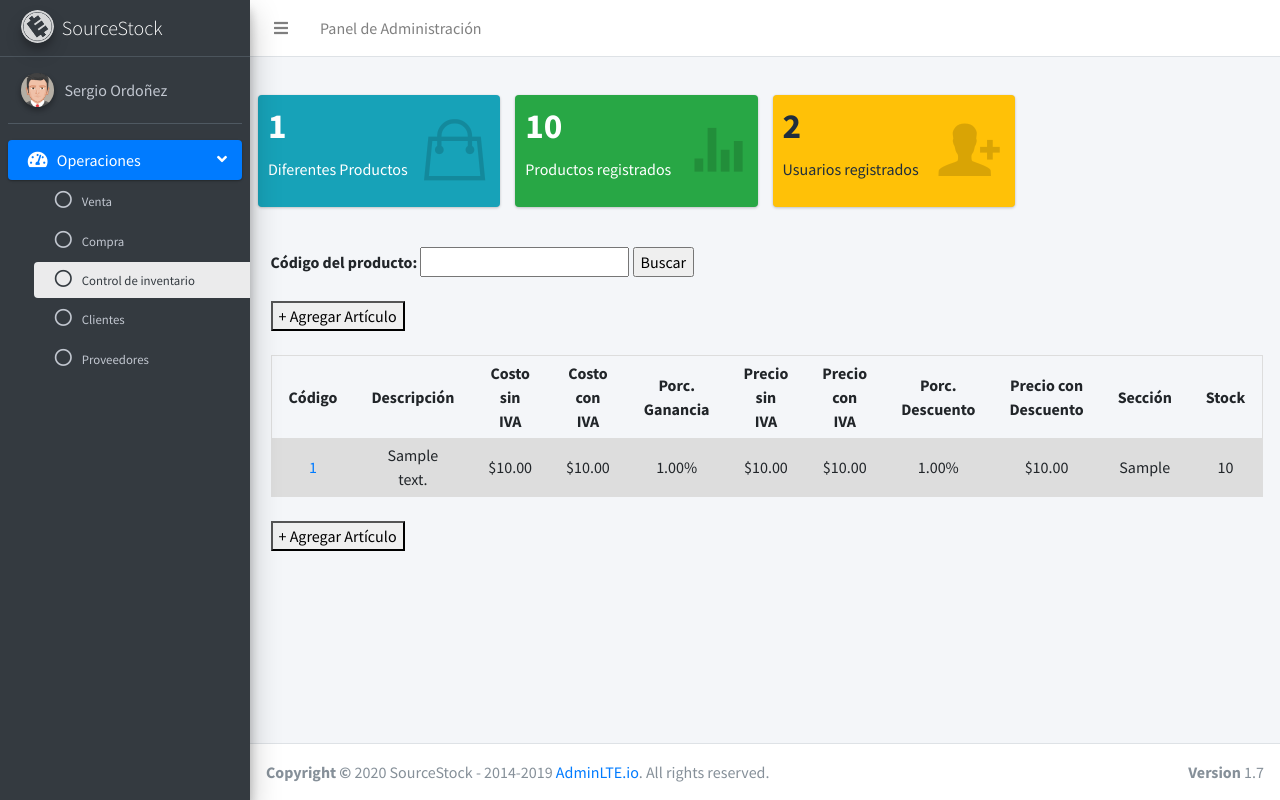
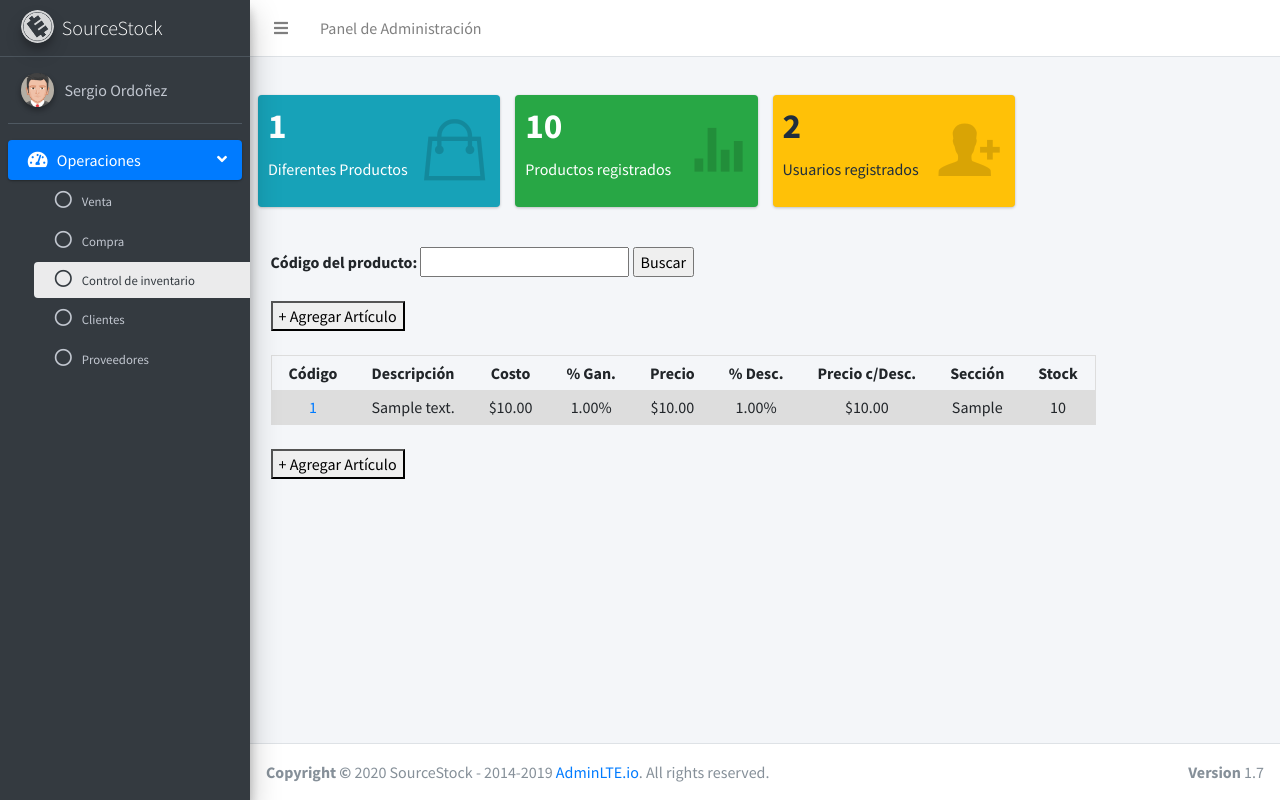
Before and after one commit to SantiR38/SourceStock, a Django app: page /control_inventario in a window 1280 px wide. Run offline with Django 3.2, Linux system fonts and the light colour scheme; tables that the repository leaves empty hold one stand-in row (values such as "Sample post"); some libraries are stand-ins or nearby versions.

Commit message:
Simplificación de template 'control_de_inventario'

```diff
--- a/erp/templates/control_inventario.html
+++ b/erp/templates/control_inventario.html
@@ -33,13 +33,11 @@
                 <tr class="intercalado">
                   <th>Código</th>
                   <th>Descripción</th>
-                  <th>Costo sin IVA</th>
-                  <th>Costo con IVA</th>
-                  <th>Porc. Ganancia</th>
-                  <th>Precio sin IVA</th>
-                  <th>Precio con IVA</th>
-                  <th>Porc. Descuento</th>
-                  <th>Precio con Descuento</th>
+                  <th>Costo</th>
+                  <th>% Gan.</th>
+                  <th>Precio</th>
+                  <th>% Desc.</th>
+                  <th>Precio c/Desc.</th>
                   <th>Sección</th>
                   <th>Stock</th>
                 </tr>
@@ -49,10 +47,8 @@
                   <tr class="intercalado">
                     <td><a href="articulo/{{i.codigo}}">{{i.codigo}}</a></td>
                     <td> {{i.descripcion}} </td>
-                    <td> ${{i.costo_sin_iva}} </td>
                     <td> ${{i.costo}} </td>
                     <td> {{i.porcentaje_ganancia}}% </td>
-                    <td> ${{i.precio_sin_iva}} </td>
                     <td> ${{i.precio}} </td>
                     <td> {{i.porcentaje_descuento}}% </td>
                     <td> ${{i.precio_descontado}} </td>
```
